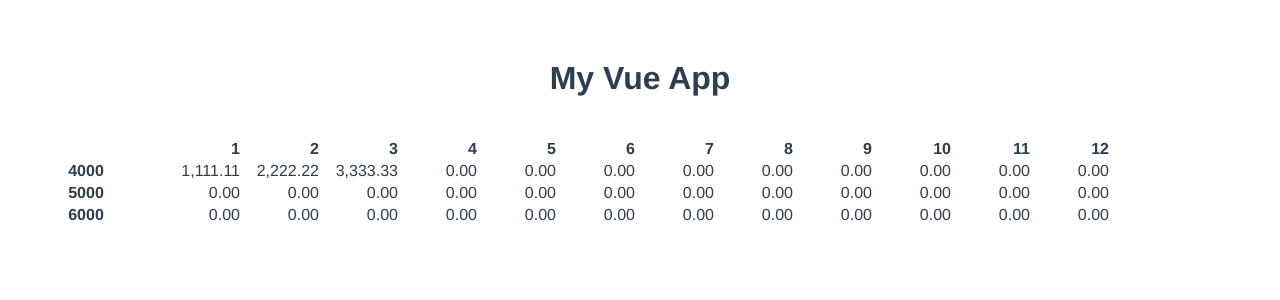
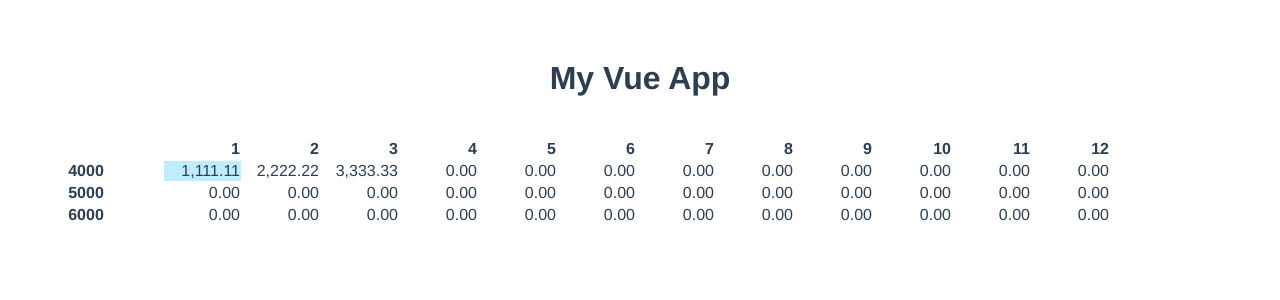
Before and after one commit to pspiteri/Test01a, a Vue app: page / in a window 1280 px wide. Shown: the top 300 px of the page. Built offline with nearby package versions, Linux system fonts and the light colour scheme; the HTML template or start-up script is replaced by a standard one.

Commit message:
Active cell works

```diff
--- a/src/components/Cell.vue
+++ b/src/components/Cell.vue
@@ -1,12 +1,14 @@
 <script>
     // https://dev-notes.eu/2018/05/passing-data-between-vue-components/
+    // https://laracasts.com/discuss/channels/vue/computed-function-is-running-before-data-is-loaded?page=0
+
     var numeral = require("numeral");
     import Row from "./Row.vue";
     export default {
         name: "cell",
         data() {
             return {
-                isActive: ""
+                componentLoaded: false,
             }
         },
         props: {
@@ -18,10 +20,29 @@
         },
         computed: {
             rowIndex: function () {
+                if (!this.componentLoaded)
+                    return null;
+
                 return this.$el.parentElement.attributes[0].ownerElement.rowIndex;
             },
             cellIndex: function () {
+                if (!this.componentLoaded)
+                    return null;
+
                 return this.$el.attributes[0].ownerElement.cellIndex;
+            },
+            isActive: function () {
+                if (!this.componentLoaded)
+                    return null;
+
+                var rowIndex = this.$el.parentElement.attributes[0].ownerElement.rowIndex;
+                var cellIndex = this.$el.attributes[0].ownerElement.cellIndex;
+
+                if (this.rowIndex == this.selectedRowIndex && this.cellIndex == this.selectedCellIndex) {
+                    return "active";
+                } else {
+                    return "";
+                }
             }
         },
         mounted: function () {
@@ -30,7 +51,8 @@
             // console.log(this.$el.attributes[0].ownerElement.cellIndex);
             // console.log(this.$el.attributes[0].ownerElement.cellIndex);
             // console.log(this.$el.parentElement.attributes[0].ownerElement.rowIndex);
-
+            this.componentLoaded = true;
+            // this.setIsActive();
         },
         methods: {
             setIsActive() {
@@ -96,9 +118,9 @@
     }
 
     .active {
-        background-color: lightgoldenrodyellow;
+        background-color: #BDEDFF;
     }
 </style>
 <template>
-    <td class="cell" v-on:click="onCellClick" v-text="getValue(account, period, false)"></td>
+    <td class="cell" v-bind:class="[isActive]" v-on:click="onCellClick" v-text="getValue(account, period, false)"></td>
 </template>
```
